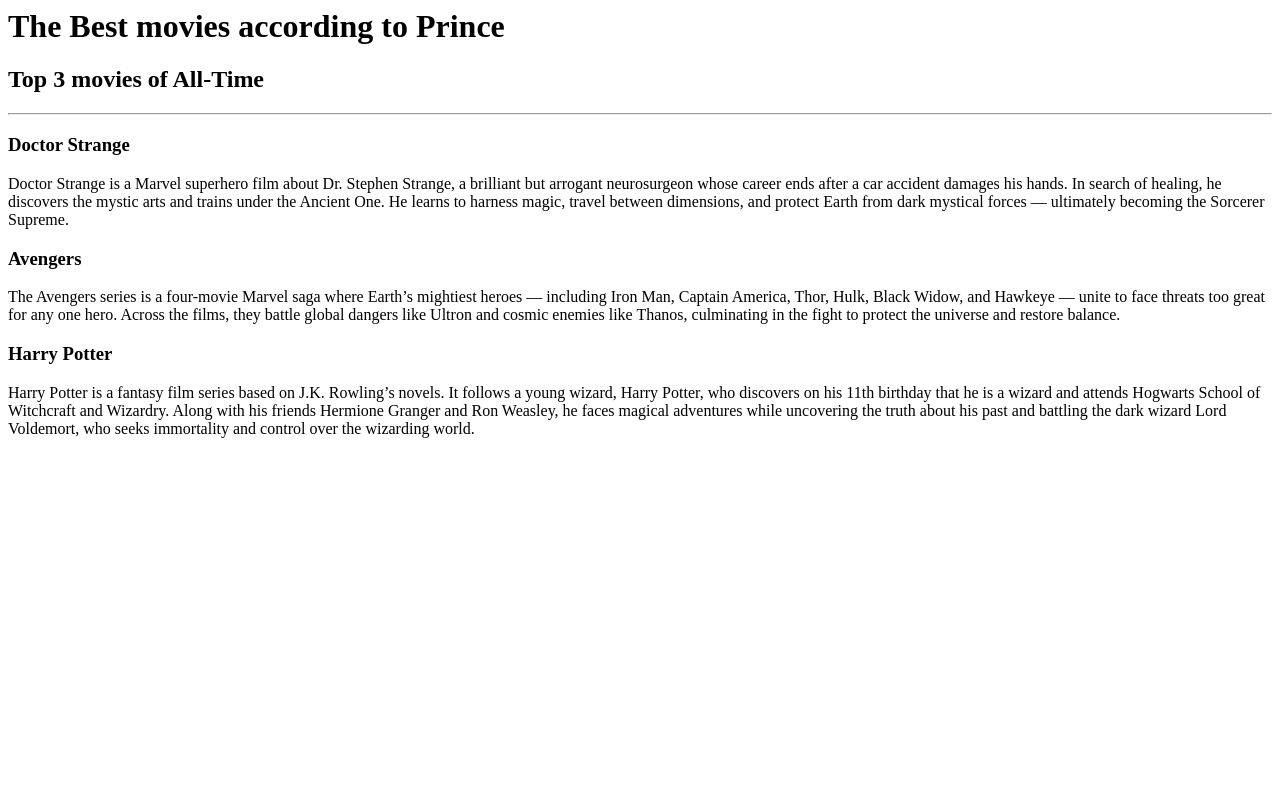
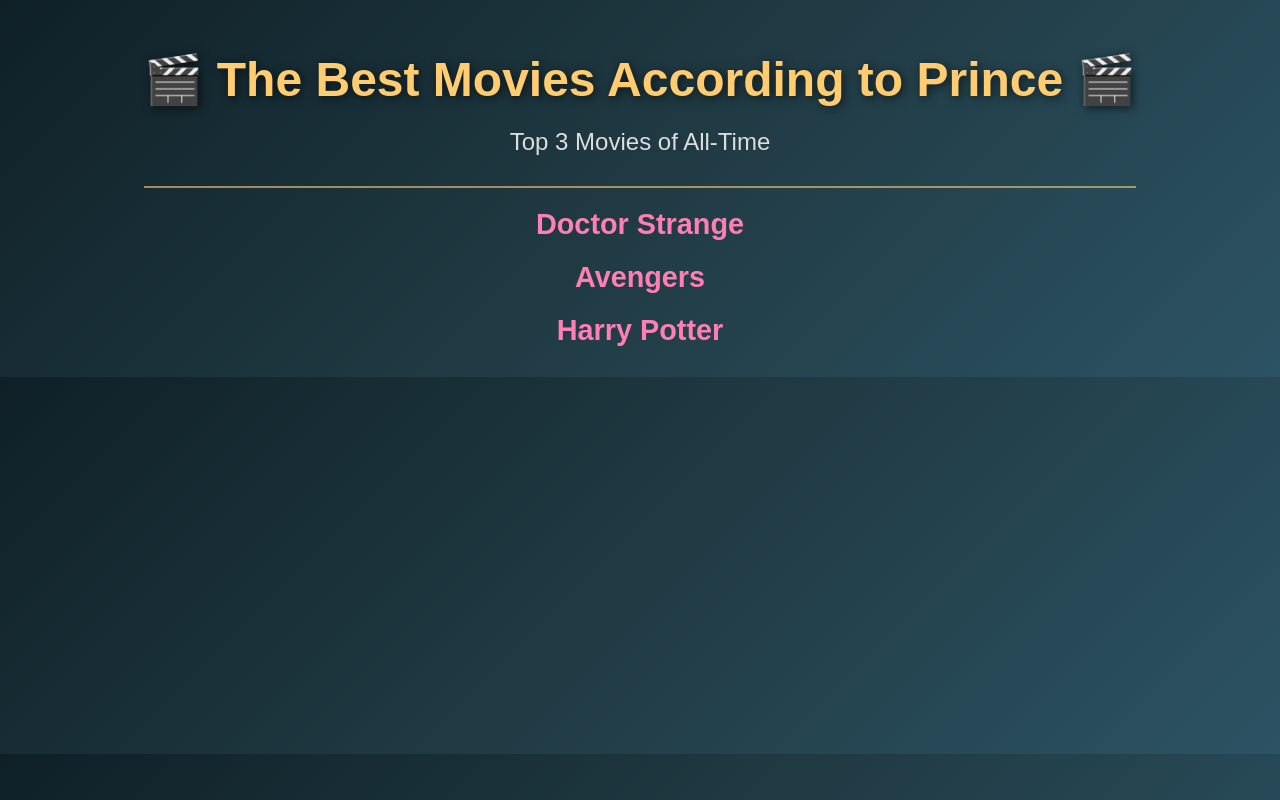
Before and after one commit to prince-ghaywan/html-portfolio, a plain HTML site: page public/movie-ranking.html in a window 1280 px wide. Drawn offline with Linux system fonts and the light colour scheme.

Commit message:
Updated movie ranking page

```diff
--- a/public/movie-ranking.html
+++ b/public/movie-ranking.html
@@ -1,9 +1,128 @@
-<h1>The Best movies according to Prince </h1>
-<h2>Top 3 movies of All-Time</h2>
-<hr />
-<h3>Doctor Strange</h3>
-<p>Doctor Strange is a Marvel superhero film about Dr. Stephen Strange, a brilliant but arrogant neurosurgeon whose career ends after a car accident damages his hands. In search of healing, he discovers the mystic arts and trains under the Ancient One. He learns to harness magic, travel between dimensions, and protect Earth from dark mystical forces — ultimately becoming the Sorcerer Supreme.</p>
-<h3>Avengers</h3>
-<p>The Avengers series is a four-movie Marvel saga where Earth’s mightiest heroes — including Iron Man, Captain America, Thor, Hulk, Black Widow, and Hawkeye — unite to face threats too great for any one hero. Across the films, they battle global dangers like Ultron and cosmic enemies like Thanos, culminating in the fight to protect the universe and restore balance.</p>
-<h3>Harry Potter</h3>
-<p>Harry Potter is a fantasy film series based on J.K. Rowling’s novels. It follows a young wizard, Harry Potter, who discovers on his 11th birthday that he is a wizard and attends Hogwarts School of Witchcraft and Wizardry. Along with his friends Hermione Granger and Ron Weasley, he faces magical adventures while uncovering the truth about his past and battling the dark wizard Lord Voldemort, who seeks immortality and control over the wizarding world.</p>
+<!DOCTYPE html>
+<html lang="en">
+
+<head>
+    <meta charset="UTF-8">
+    <title>Best Movies by Prince</title>
+    <style>
+        body {
+            margin: 0;
+            padding: 20px;
+            font-family: "Poppins", sans-serif;
+            background: linear-gradient(135deg, #0f2027, #203a43, #2c5364);
+            color: #fff;
+            text-align: center;
+        }
+
+        h1 {
+            font-size: 3rem;
+            margin-bottom: 10px;
+            color: #ffcc70;
+            text-shadow: 2px 2px 10px rgba(0, 0, 0, 0.6);
+            animation: fadeIn 2s ease-in-out;
+        }
+
+        h2 {
+            margin-bottom: 30px;
+            font-weight: 400;
+            color: #ddd;
+        }
+
+        hr {
+            width: 80%;
+            margin: 20px auto;
+            border: none;
+            height: 2px;
+            background: #ffcc70;
+            opacity: 0.6;
+        }
+
+        h3 {
+            font-size: 1.8rem;
+            margin: 20px 0 10px;
+            color: #ff7eb3;
+            cursor: pointer;
+            transition: color 0.3s;
+        }
+
+        h3:hover {
+            color: #ffd700;
+        }
+
+        p {
+            max-width: 700px;
+            margin: 0 auto 20px;
+            padding: 15px 20px;
+            background: rgba(255, 255, 255, 0.1);
+            border-radius: 15px;
+            box-shadow: 0 5px 15px rgba(0, 0, 0, 0.4);
+            line-height: 1.6;
+            display: none; /* hidden by default */
+            animation: slideIn 0.6s ease forwards;
+        }
+
+        /* Animations */
+        @keyframes fadeIn {
+            from {
+                opacity: 0;
+                transform: translateY(-30px);
+            }
+            to {
+                opacity: 1;
+                transform: translateY(0);
+            }
+        }
+
+        @keyframes slideIn {
+            from {
+                opacity: 0;
+                transform: translateY(20px);
+            }
+            to {
+                opacity: 1;
+                transform: translateY(0);
+            }
+        }
+
+        /* Responsive */
+        @media (max-width: 600px) {
+            h1 {
+                font-size: 2rem;
+            }
+
+            p {
+                width: 90%;
+                font-size: 0.95rem;
+            }
+        }
+    </style>
+</head>
+
+<body>
+    <h1>🎬 The Best Movies According to Prince 🎬</h1>
+    <h2>Top 3 Movies of All-Time</h2>
+    <hr />
+
+    <h3 onclick="toggleDescription(this)">Doctor Strange</h3>
+    <p>Doctor Strange is a Marvel superhero film about Dr. Stephen Strange, a brilliant but arrogant neurosurgeon whose career ends after a car accident damages his hands. In search of healing, he discovers the mystic arts and trains under the Ancient One. He learns to harness magic, travel between dimensions, and protect Earth from dark mystical forces — ultimately becoming the Sorcerer Supreme.</p>
+
+    <h3 onclick="toggleDescription(this)">Avengers</h3>
+    <p>The Avengers series is a four-movie Marvel saga where Earth’s mightiest heroes — including Iron Man, Captain America, Thor, Hulk, Black Widow, and Hawkeye — unite to face threats too great for any one hero. Across the films, they battle global dangers like Ultron and cosmic enemies like Thanos, culminating in the fight to protect the universe and restore balance.</p>
+
+    <h3 onclick="toggleDescription(this)">Harry Potter</h3>
+    <p>Harry Potter is a fantasy film series based on J.K. Rowling’s novels. It follows a young wizard, Harry Potter, who discovers on his 11th birthday that he is a wizard and attends Hogwarts School of Witchcraft and Wizardry. Along with his friends Hermione Granger and Ron Weasley, he faces magical adventures while uncovering the truth about his past and battling the dark wizard Lord Voldemort, who seeks immortality and control over the wizarding world.</p>
+
+    <script>
+        // Toggle descriptions when clicking movie titles
+        function toggleDescription(element) {
+            let paragraph = element.nextElementSibling;
+            if (paragraph.style.display === "block") {
+                paragraph.style.display = "none";
+            } else {
+                paragraph.style.display = "block";
+            }
+        }
+    </script>
+</body>
+
+</html>
```
